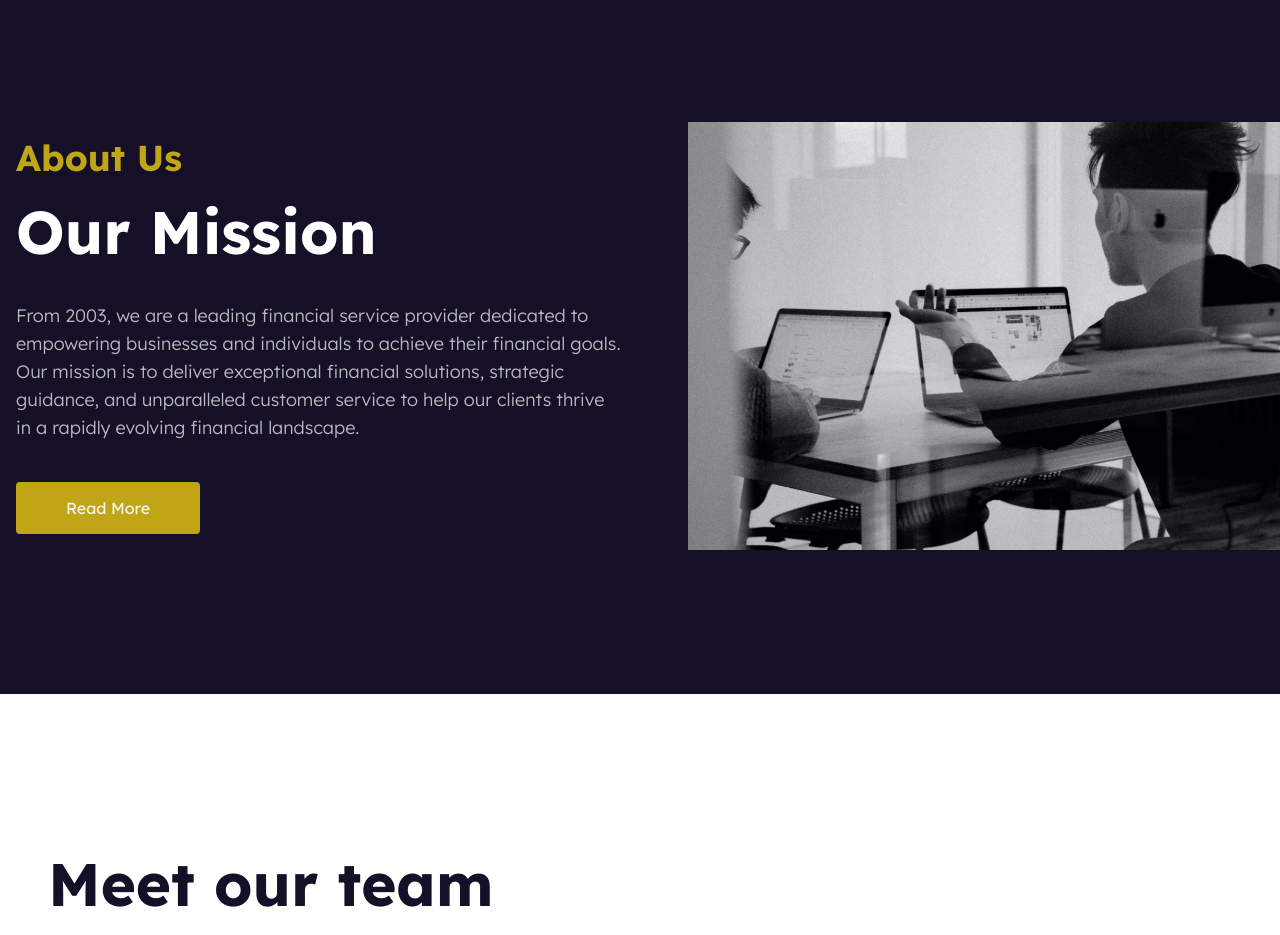
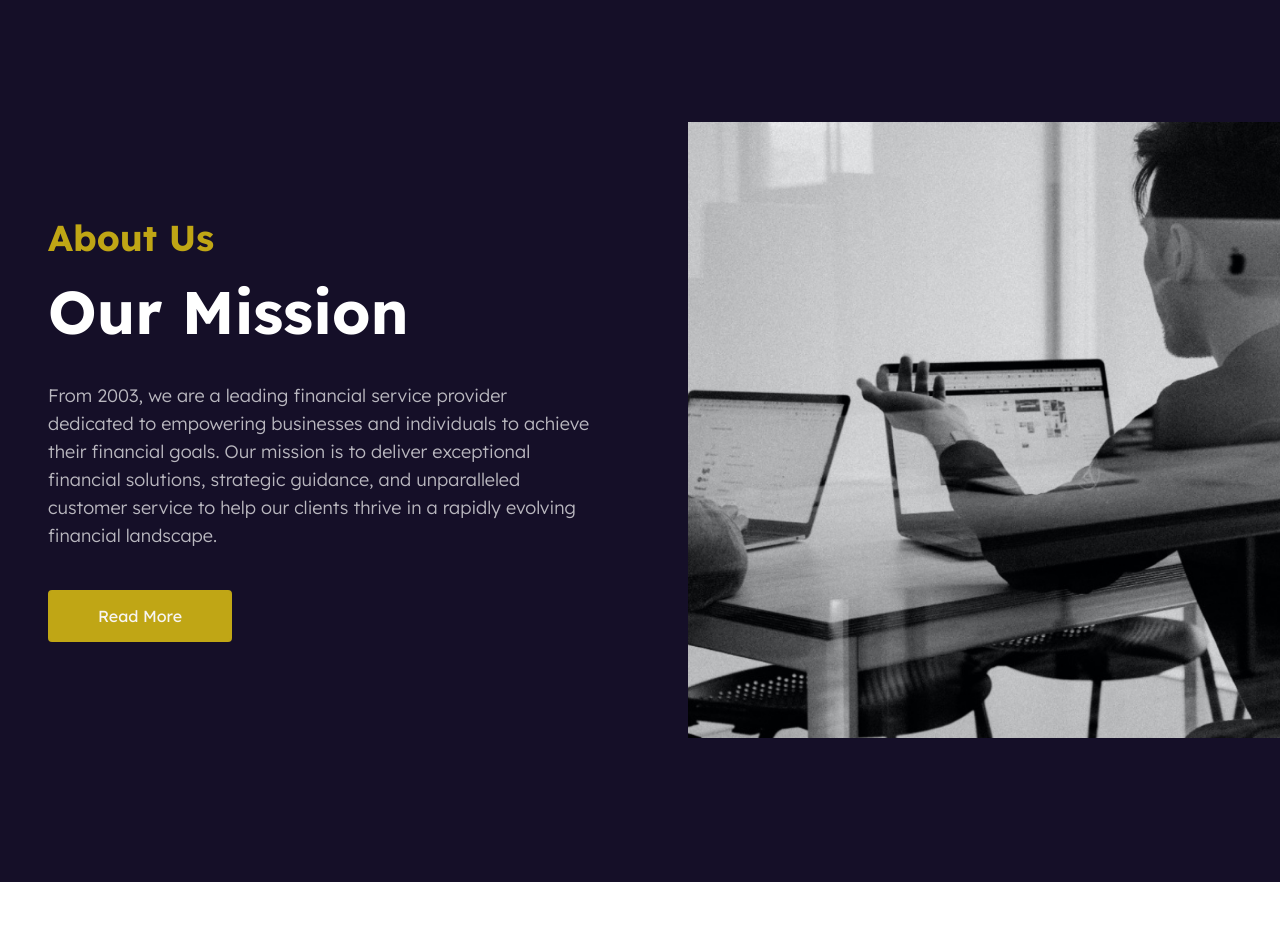
Before and after one commit to TohidEq/react-ts-tailwind-test, a React (Vite) app: page / in a window 1280 px wide. Shown: the part 2060-2995 px from the top of the page. Built offline with nearby package versions, Linux system fonts and the light colour scheme.

Commit message:
Better Responsive (AboutUs)

```diff
--- a/src/Home/AboutUs/AboutUs.scss
+++ b/src/Home/AboutUs/AboutUs.scss
@@ -1,6 +1,6 @@
 .about-us {
-  @apply container mx-auto  grid
-  sm:py-24
+  @apply md:container mx-auto  grid
+  py-0
   md:py-36
   grid-cols-1
   md:grid-cols-2;
@@ -28,7 +28,9 @@
         rgba(21, 15, 40, 0) 157.3%
       );
 
-      @apply p-4;
+      @apply p-4 py-16
+
+      sm:p-12 sm:py-24;
     }
 
     span {
--- a/src/css/index.scss
+++ b/src/css/index.scss
@@ -1913,54 +1913,49 @@ nav.nav-mobile {
 }
 
 .about-us{
-  width: 100%;
-}
-
-@media (min-width: 640px){
-  .about-us{
-    max-width: 640px;
-  }
-}
-
-@media (min-width: 768px){
-  .about-us{
-    max-width: 768px;
-  }
-}
-
-@media (min-width: 1024px){
-  .about-us{
-    max-width: 1024px;
-  }
-}
-
-@media (min-width: 1280px){
-  .about-us{
-    max-width: 1280px;
-  }
-}
-
-@media (min-width: 1536px){
-  .about-us{
-    max-width: 1536px;
-  }
-}
-
-.about-us{
   margin-left: auto;
   margin-right: auto;
   display: grid;
   grid-template-columns: repeat(1, minmax(0, 1fr));
-}
-
-@media (min-width: 640px){
+  padding-top: 0px;
+  padding-bottom: 0px;
+}
+
+@media (min-width: 768px){
   .about-us{
-    padding-top: 6rem;
-    padding-bottom: 6rem;
-  }
-}
-
-@media (min-width: 768px){
+    width: 100%;
+  }
+
+  @media (min-width: 640px){
+    .about-us{
+      max-width: 640px;
+    }
+  }
+
+  @media (min-width: 768px){
+    .about-us{
+      max-width: 768px;
+    }
+  }
+
+  @media (min-width: 1024px){
+    .about-us{
+      max-width: 1024px;
+    }
+  }
+
+  @media (min-width: 1280px){
+    .about-us{
+      max-width: 1280px;
+    }
+  }
+
+  @media (min-width: 1536px){
+    .about-us{
+      max-width: 1536px;
+    }
+  }
+
   .about-us{
     grid-template-columns: repeat(2, minmax(0, 1fr));
     padding-top: 9rem;
@@ -2036,6 +2031,21 @@ nav.nav-mobile {
     }
     .about-us-gradient{
       padding: 1rem;
+    }
+    .about-us-gradient{
+      padding-top: 4rem;
+      padding-bottom: 4rem;
+    }
+    @media (min-width: 640px){
+      .about-us-gradient{
+        padding: 3rem;
+      }
+    }
+    @media (min-width: 640px){
+      .about-us-gradient{
+        padding-top: 6rem;
+        padding-bottom: 6rem;
+      }
     }
     span{
       font-size: 1.5rem;
```
